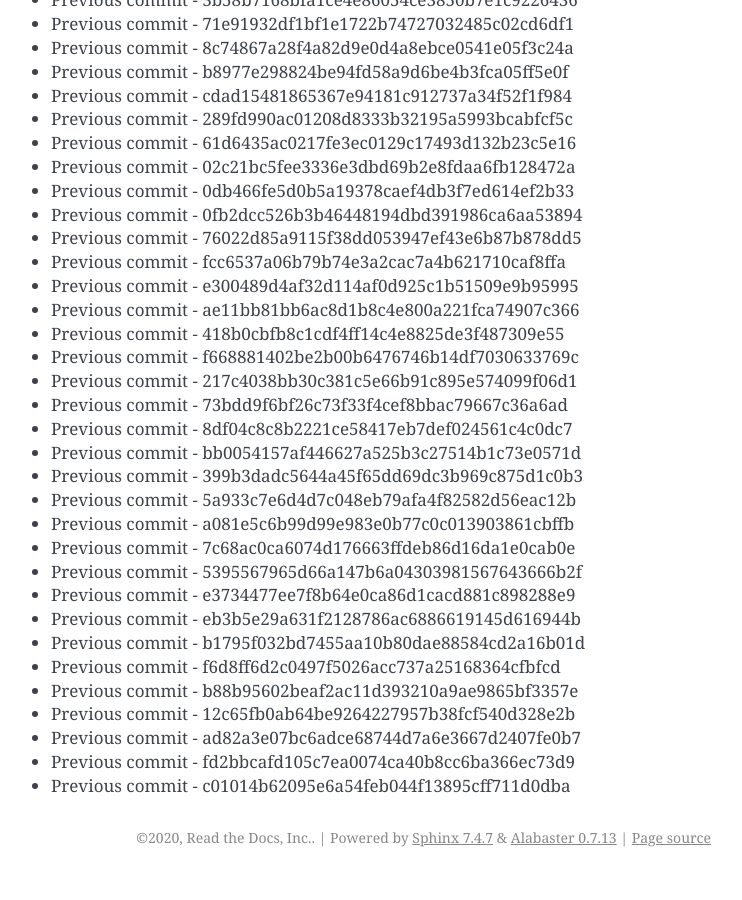
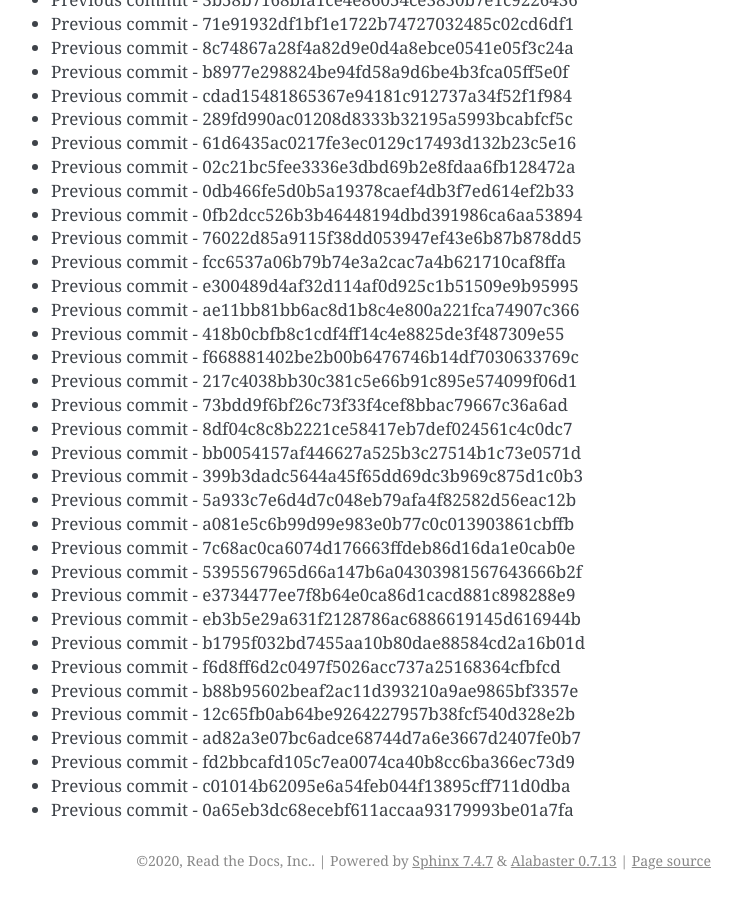
Before and after one commit to readthedocs/rtd-git-stresstest, a Sphinx documentation site: the page built from docs/updates.rst, in a window 1280 px wide and 900 px high, scrolled down 10150 px. Shown: the whole window, without its empty margins (399-1141 px from the left). Built offline with Sphinx 7.4.7, drawn with Linux system fonts in a browser that asks for light colours; before the commit the page ends 11027 px from its top, so only the background shows below that.

Commit message:
Generating commit from previous: 0a65eb3dc68ecebf611accaa93179993be01a7fa

```diff
--- a/docs/updates.rst
+++ b/docs/updates.rst
@@ -458,3 +458,4 @@ It can be tested for any performance characteristics.
 * Previous commit - ad82a3e07bc6adce68744d7a6e3667d2407fe0b7
 * Previous commit - fd2bbcafd105c7ea0074ca40b8cc6ba366ec73d9
 * Previous commit - c01014b62095e6a54feb044f13895cff711d0dba
+* Previous commit - 0a65eb3dc68ecebf611accaa93179993be01a7fa
```
